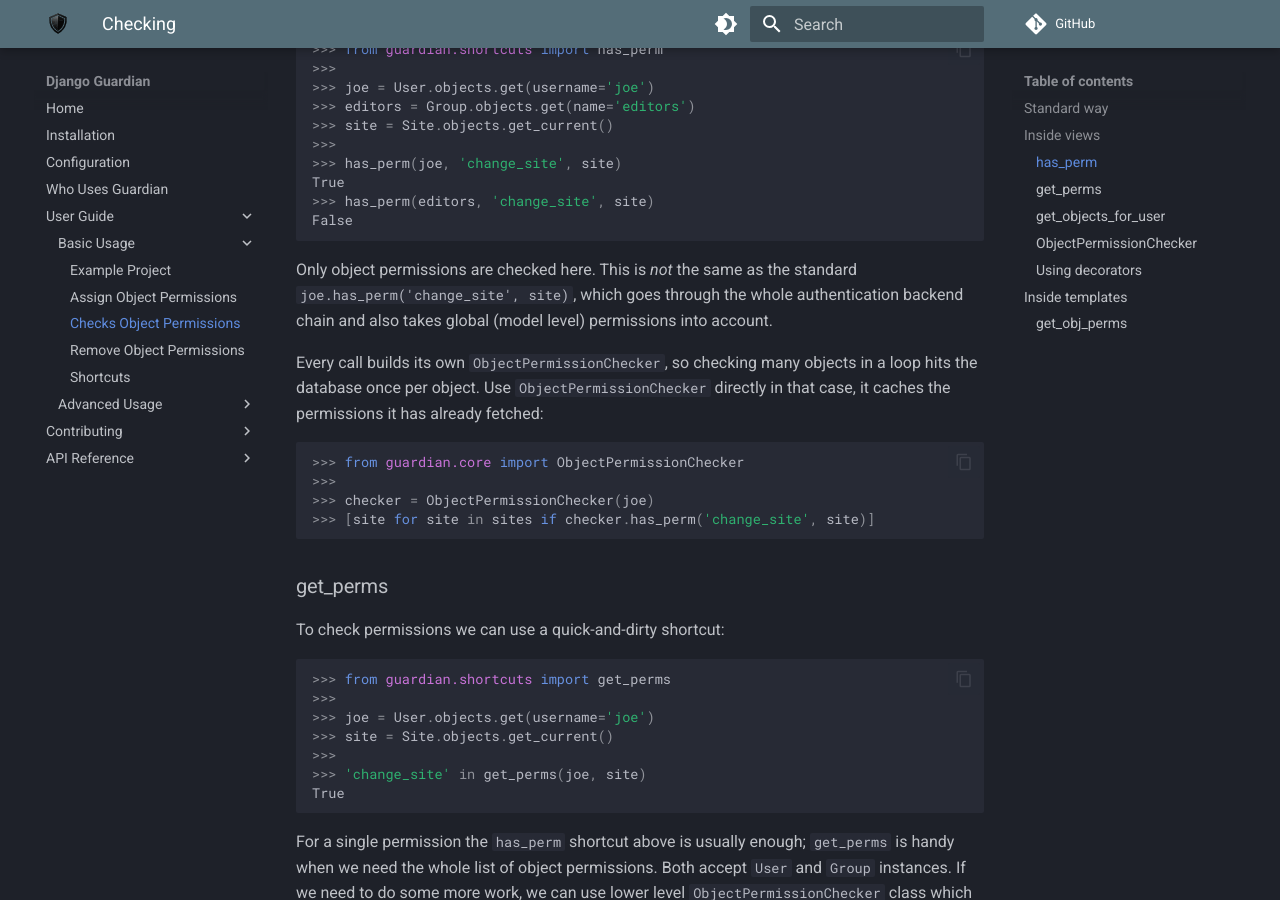
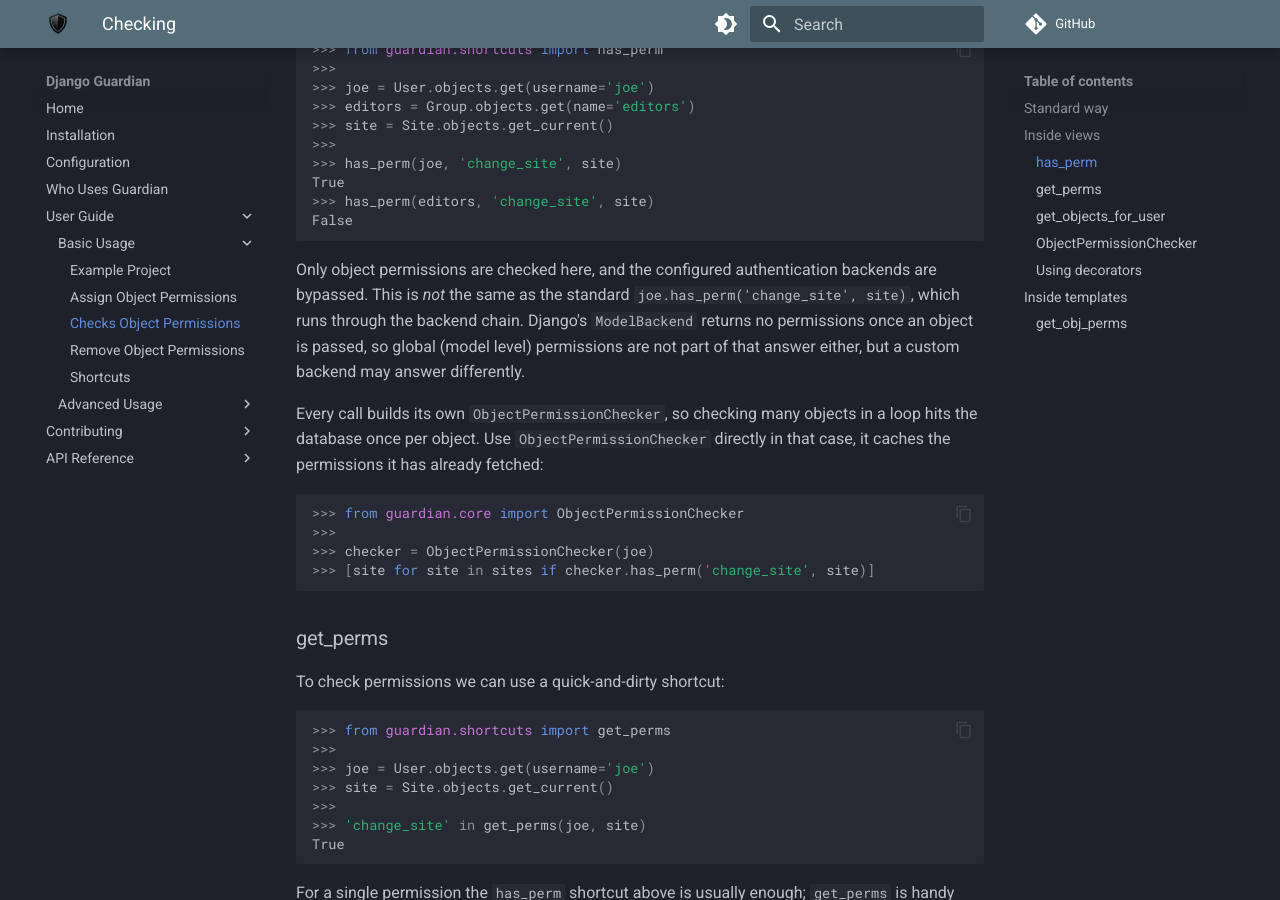
Before and after one commit to django-guardian/django-guardian, an MkDocs documentation site: the page built from docs/userguide/checks.md, in a window 1280 px wide and 900 px high, scrolled down 1076 px. Built offline with MkDocs 1.6.1 and Material for MkDocs 9.7.7, drawn with Linux system fonts in a browser that asks for light colours; plug-ins that fetch from the network failed and are left out; comment, search, counter and statistics services are not loaded.

Commit message:
Describe the has_perm shortcut as bypassing the authentication backends

````diff
--- a/docs/userguide/checks.md
+++ b/docs/userguide/checks.md
@@ -64,10 +64,12 @@ True
 False
 ```
 
-Only object permissions are checked here. This is *not* the same as the
-standard `joe.has_perm('change_site', site)`, which goes through the whole
-authentication backend chain and also takes global (model level) permissions
-into account.
+Only object permissions are checked here, and the configured authentication
+backends are bypassed. This is *not* the same as the standard
+`joe.has_perm('change_site', site)`, which runs through the backend chain.
+Django's `ModelBackend` returns no permissions once an object is passed, so
+global (model level) permissions are not part of that answer either, but a
+custom backend may answer differently.
 
 Every call builds its own `ObjectPermissionChecker`, so checking many objects in
 a loop hits the database once per object. Use `ObjectPermissionChecker` directly
````
Also changed, not shown: docs/userguide/shortcuts.md (+4 -2 lines), 1 other file.
